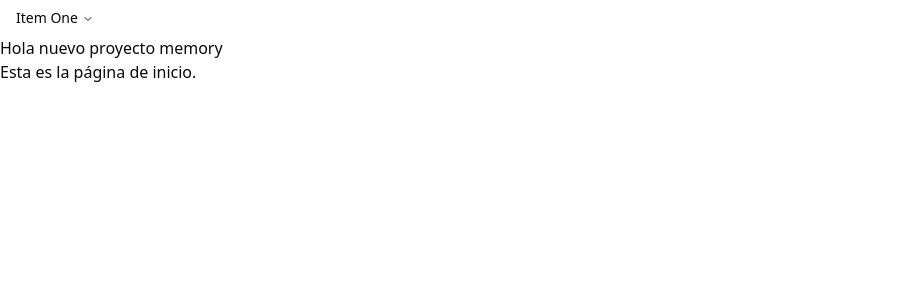
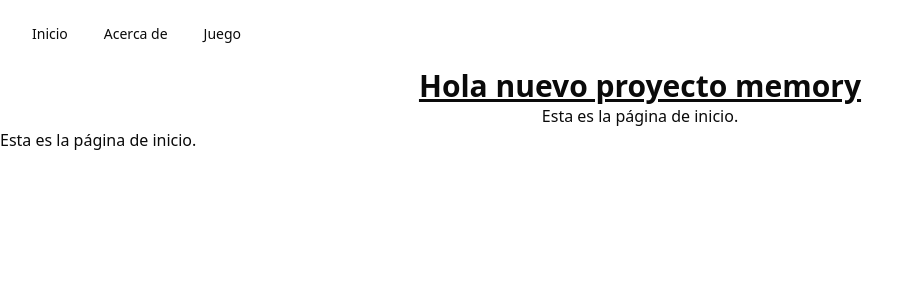
Before and after one commit to KevinJHP19/proyectomemory, a Next.js app: page / in a window 1280 px wide. Shown: the top 300 px of the page, without its empty margins (0-923 px from the left). Built offline with nearby package versions, Linux system fonts and the light colour scheme.

Commit message:
Implementar menú de navegació bàsic (sense funcionalitat).

```diff
--- a/src/app/layout.tsx
+++ b/src/app/layout.tsx
@@ -24,11 +24,11 @@ export default function RootLayout({
   children: React.ReactNode;
 }>) {
   return (
-    <html lang="en">
+    <html lang="es">
       <body
         className={`${geistSans.variable} ${geistMono.variable} antialiased`}
       >
-        <header>
+        <header className="bg-white dark:bg-gray-900">
         <Header/>
         </header>
         <main>
--- a/src/app/page.tsx
+++ b/src/app/page.tsx
@@ -1,11 +1,17 @@
 
 import Index from "./pages/Index";
+
 
 export default function Home() {
   return (
     <div>
-      <h1>Hola nuevo proyecto memory</h1>
-      <Index/>
+      <h1 className="text-3xl font-bold underline text-center">Hola nuevo proyecto memory</h1>
+      <p className="text-center">Esta es la página de inicio.</p>
+      <Index />
+
+
+
+
     </div>
   );
 }
--- a/src/miscomponentes/Header.tsx
+++ b/src/miscomponentes/Header.tsx
@@ -6,19 +6,33 @@ import {
     NavigationMenuLink,
     NavigationMenuList,
     NavigationMenuTrigger,
+    navigationMenuTriggerStyle,
     NavigationMenuViewport,
   } from "@/components/ui/navigation-menu"
+
+
 export default function Header(){
 
     return (
-        <NavigationMenu>
+
+        <NavigationMenu className="bg-white dark:bg-gray-900 flex justify-between items-center p-4">
   <NavigationMenuList>
     <NavigationMenuItem>
-      <NavigationMenuTrigger>Item One</NavigationMenuTrigger>
-      <NavigationMenuContent>
-        <NavigationMenuLink>Link</NavigationMenuLink>
-      </NavigationMenuContent>
+      <NavigationMenuLink className={navigationMenuTriggerStyle()} href="/">
+        Inicio
+      </NavigationMenuLink>
     </NavigationMenuItem>
+    <NavigationMenuItem>
+      <NavigationMenuLink className={navigationMenuTriggerStyle()} href="/about">
+        Acerca de
+      </NavigationMenuLink>
+    </NavigationMenuItem>
+    <NavigationMenuItem >
+      <NavigationMenuLink className={navigationMenuTriggerStyle()} href="/game">
+        Juego
+      </NavigationMenuLink>
+    </NavigationMenuItem>
+
   </NavigationMenuList>
 </NavigationMenu>
 
```
Also changed, not shown: src/app/about/page.tsx (renamed from src/app/pages/About.tsx), src/app/game/page.tsx (renamed from src/app/pages/Game.tsx).
